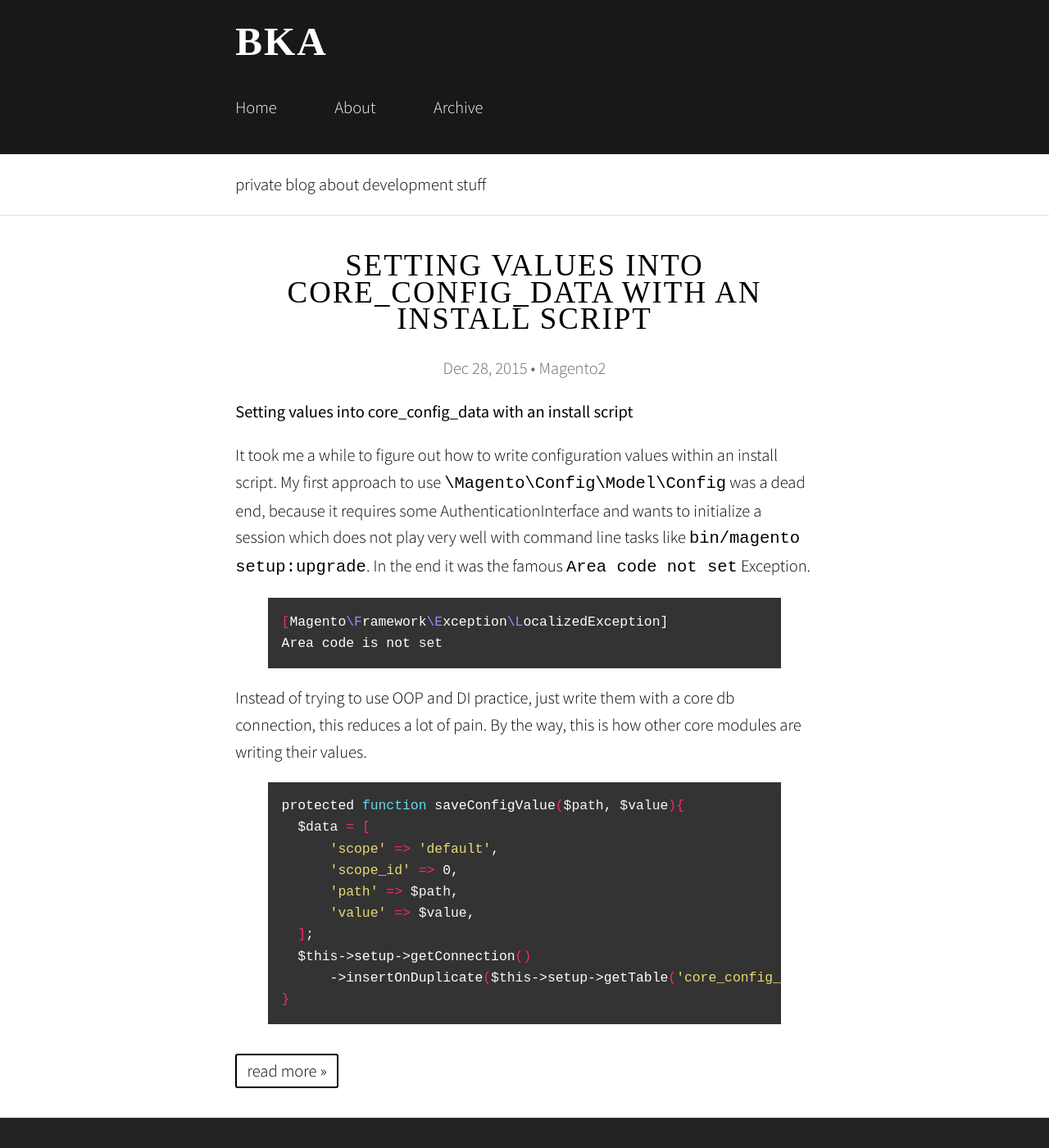
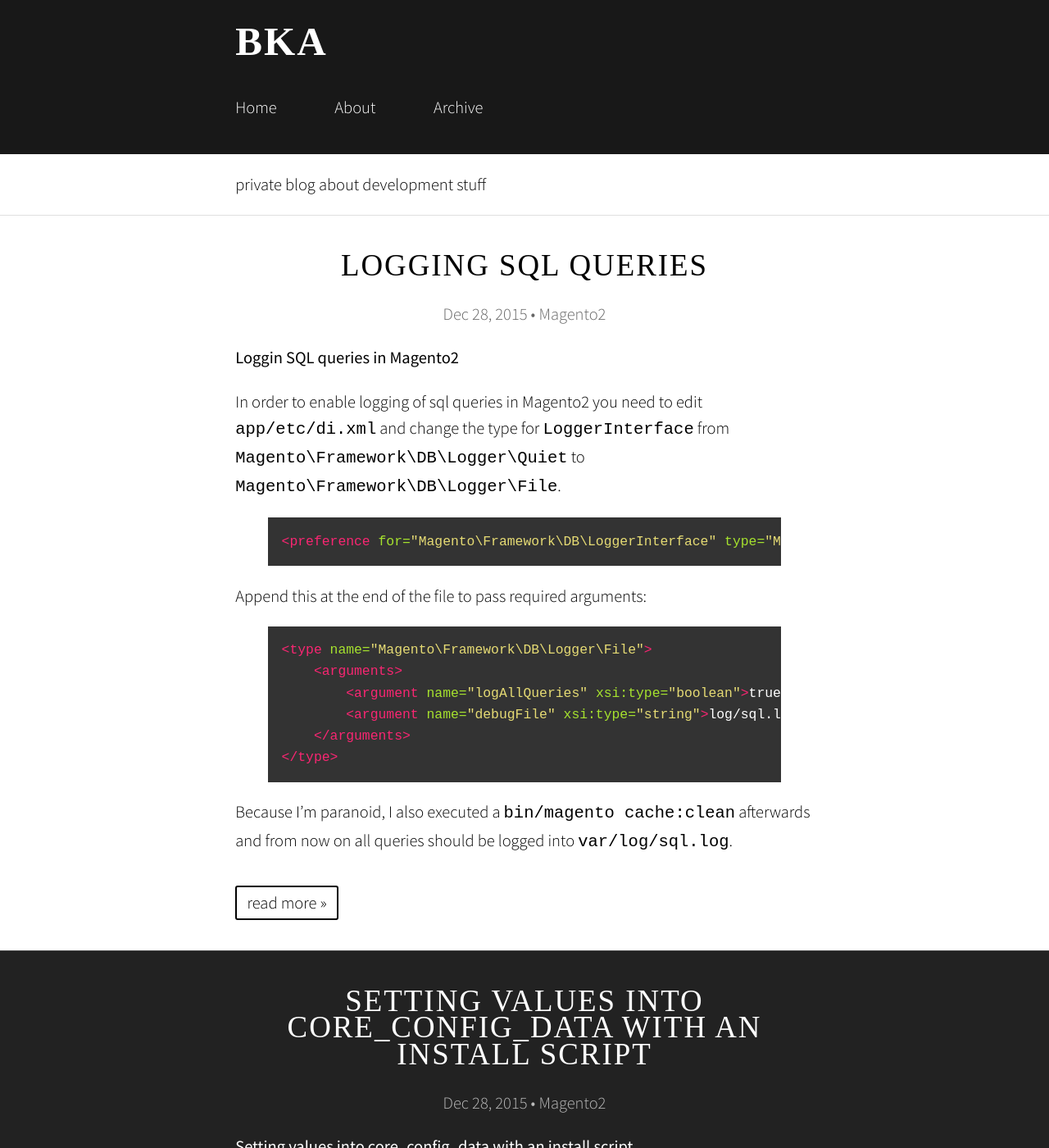
Before and after one commit to bka/bka.github.io, a Jekyll site: the page built from index.html, in a window 1280 px wide and 1400 px high. Shown: the whole window at 82% size. Built offline with Jekyll 4.4.1, drawn with Linux system fonts in a browser that asks for light colours; nearby versions of some CDN libraries; some web fonts are replaced; the list of posts is cut into pages by our own code; some of the changed text lies outside the part shown.

Commit message:
log sql queries in magento2 and some code highlighting

````diff
--- /dev/null
+++ b/_posts/2015-12-28-log-sql-queries.md
@@ -0,0 +1,28 @@
+---
+title:  "Logging SQL queries"
+date:   2015-12-28 12:36:00
+categories: Magento2
+---
+
+**Loggin SQL queries in Magento2**
+
+In order to enable logging of sql queries in Magento2 you need to edit ```app/etc/di.xml``` and
+change the type for ```LoggerInterface``` from ```Magento\Framework\DB\Logger\Quiet``` to ```Magento\Framework\DB\Logger\File```.
+
+{% highlight xml %}
+<preference for="Magento\Framework\DB\LoggerInterface" type="Magento\Framework\DB\Logger\File"/>
+{% endhighlight %}
+
+Append this at the end of the file to pass required arguments:
+
+{% highlight xml %}
+<type name="Magento\Framework\DB\Logger\File">
+    <arguments>
+        <argument name="logAllQueries" xsi:type="boolean">true</argument>
+        <argument name="debugFile" xsi:type="string">log/sql.log</argument>
+    </arguments>
+</type>
+{% endhighlight %}
+
+Because I'm paranoid, I also executed a ```bin/magento cache:clean``` afterwards and from now on all queries
+should be logged into ```var/log/sql.log```.
````
Also changed, not shown: _posts/2015-12-28-setup-config-values.md (+6 -2 lines).
